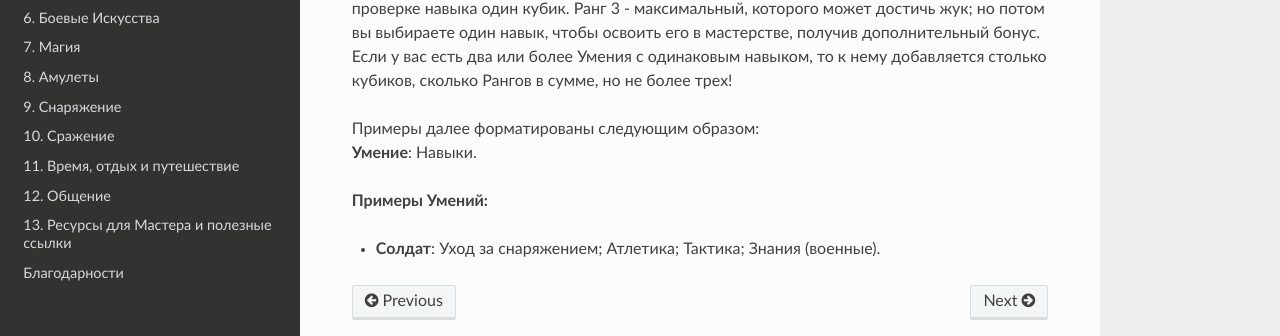
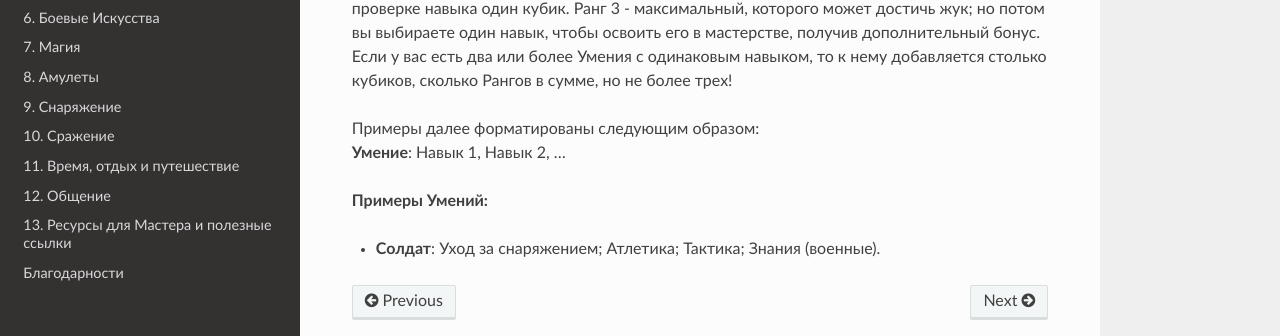
Before and after one commit to LazySelkie/hollow-knight-rpg-ru, a Sphinx documentation site: the page built from docs/source/proficiencies.rst, in a window 1280 px wide. Shown: the part 307-643 px from the top of the page. Built offline with Sphinx 7.4.7 and the Read the Docs theme 2.0.0, drawn with Linux system fonts in a browser that asks for light colours.

Commit message:
Update proficiencies.rst

```diff
--- a/docs/source/proficiencies.rst
+++ b/docs/source/proficiencies.rst
@@ -7,7 +7,7 @@
 Умение включает в себя четыре разных навыка. Для каждого нового Ранга жук добавляет к проверке навыка один кубик. Ранг 3 - максимальный, которого может достичь жук; но потом вы выбираете один навык, чтобы освоить его в мастерстве, получив дополнительный бонус. Если у вас есть два или более Умения с одинаковым навыком, то к нему добавляется столько кубиков, сколько Рангов в сумме, но не более трех!
 
 | Примеры далее форматированы следующим образом:
-| **Умение**: Навыки.
+| **Умение**: Навык 1, Навык 2, ...
 
 **Примеры Умений:**
 
```
